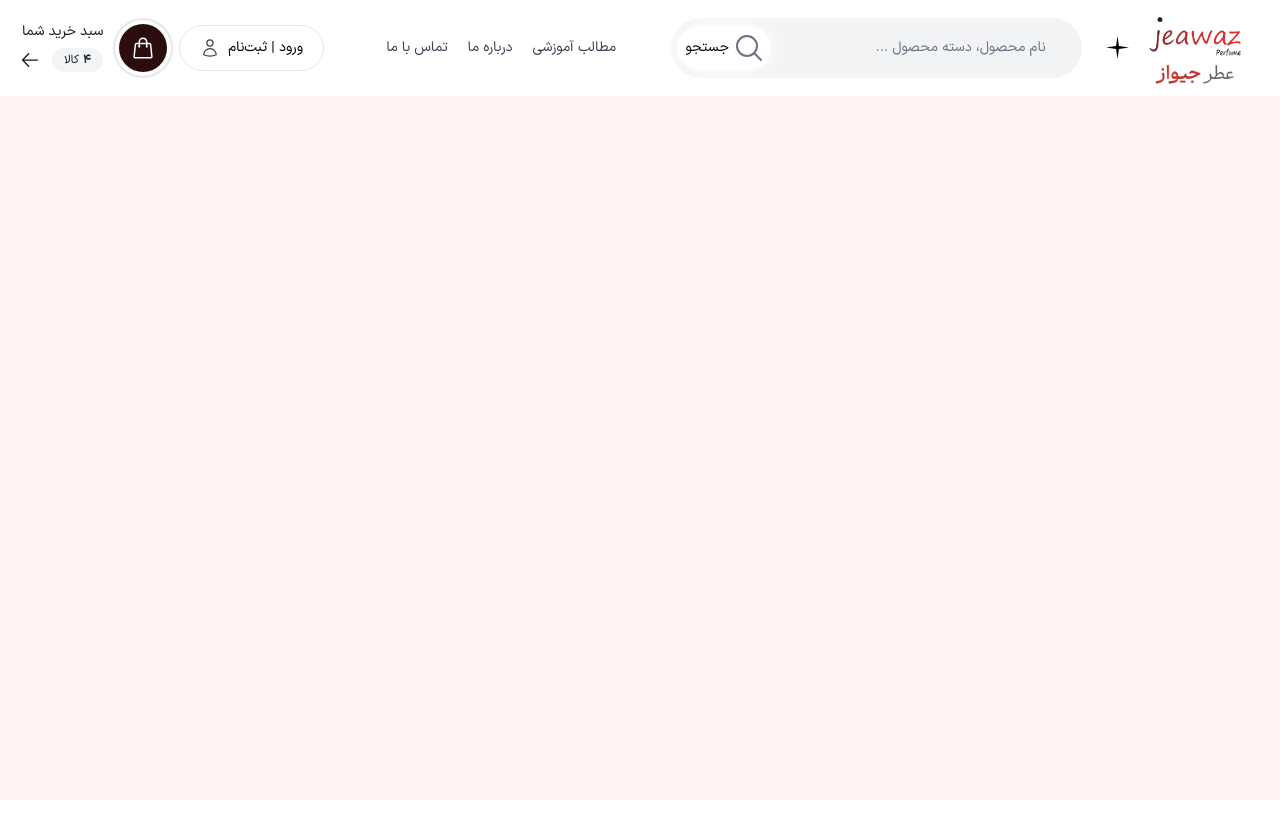
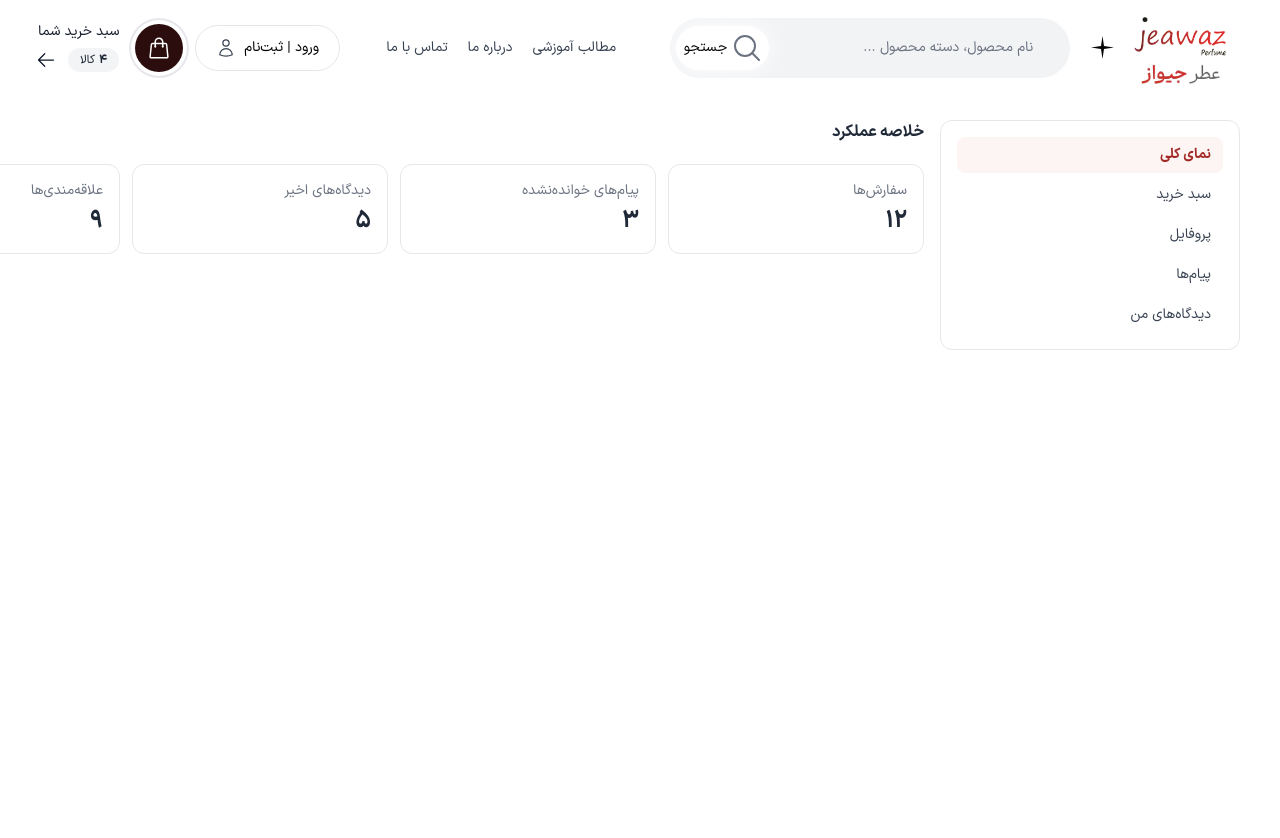
Before and after one commit to MohammadmehdiJamalpour/jeawaz, a React (Vite) app: page /dashboard in a window 1280 px wide. Shown: the top 838 px of the page. Before the commit the page ends 800 px from the top, so only its background shows below. Built offline with nearby package versions, Linux system fonts and the light colour scheme.

Commit message:
routed for dashboard added+ dashboard structure components added

```diff
--- a/package.json
+++ b/package.json
@@ -10,6 +10,7 @@
     "preview": "vite preview"
   },
   "dependencies": {
+    "@headlessui/react": "^2.2.6",
     "@heroicons/react": "^2.2.0",
     "react": "^19.1.0",
     "react-dom": "^19.1.0",
--- a/src/App.jsx
+++ b/src/App.jsx
@@ -1,12 +1,30 @@
 import { Routes, Route } from "react-router-dom";
+import AppLayout from "./pages/AppLayout";
 import MainPage from "./pages/MainPage";
 import DashboardPage from "./pages/DashboardPage";
+
+// import DashboardHome from "./pages/dashboard/Home";
+// import DashboardCart from "./pages/dashboard/Cart";
+// import DashboardProfile from "./pages/dashboard/Profile";
+// import DashboardMessages from "./pages/dashboard/Messages";
+// import DashboardMyComments from "./pages/dashboard/MyComments";
 
 function App() {
   return (
     <Routes>
-      <Route path="/" element={<MainPage />} />
-      <Route path="/dashboard" element={<DashboardPage />} />
+
+      <Route element={<AppLayout />}>
+        <Route path="/" element={<MainPage />} />
+
+        {/* Dashboard + nested routes */}
+        <Route path="/dashboard" element={<DashboardPage />}>
+          <Route index element={<></>} />
+          <Route path="cart" element={<></>} />
+          <Route path="profile" element={<></>} />
+          <Route path="messages" element={<></>} />
+          <Route path="my-comments" element={<></>} />
+        </Route>
+      </Route>
     </Routes>
   );
 }
--- a/src/components/BlogCard.jsx
+++ b/src/components/BlogCard.jsx
@@ -15,7 +15,7 @@ const BlogCard = ({ item }) => {
   return (
     <article
       dir="rtl"
-      className="group relative overflow-hidden rounded-[1.25rem] border border-secondary-200 bg-white shadow-sm transition-all duration-300 hover:shadow-md hover:scale-105"
+      className="group relative flex flex-col justify-between  overflow-hidden rounded-[1.25rem] border border-secondary-200 bg-white shadow-sm transition-all duration-300 hover:shadow-md hover:scale-105"
     >
       {/* ▸ image + overlays */}
       <div className="relative">
@@ -36,7 +36,7 @@ const BlogCard = ({ item }) => {
       </div>
 
       {/* ▸ body */}
-      <div className="space-y-2 px-6 pb-5 pt-4">
+      <div className="space-y-2  px-6 pb-5 pt-4">
         <h3 className="text-[17px] font-bold leading-8 text-gray-800">
           {title}
         </h3>
@@ -46,7 +46,7 @@ const BlogCard = ({ item }) => {
       </div>
 
       {/* ▸ footer */}
-      <div className="flex items-center justify-between border-t border-secondary-200 px-6 py-4 text-[13px]">
+      <div className="flex items-center  justify-between  border-t border-secondary-200 px-6 py-4 text-[13px]">
 
 
         {/* تاریخ */}
--- a/src/components/dashboard/DashboardBody.jsx
+++ b/src/components/dashboard/DashboardBody.jsx
@@ -1,10 +1,25 @@
+import React from "react";
+import { Tab } from "@headlessui/react";
+import DashboardSidebar from "./DashboardSidebar";
+import DashboardContent from "./DashboardContent";
+
+const TABS = [
+  { id: "overview", label: "نمای کلی" },
+  { id: "cart", label: "سبد خرید" },
+  { id: "profile", label: "پروفایل" },
+  { id: "messages", label: "پیام‌ها" },
+  { id: "comments", label: "دیدگاه‌های من" },
+];
+
 const DashboardBody = ({ className = "" }) => (
-  <main className={`flex-grow p-6 ${className}`}>
+  <main dir="rtl" className={`p-4 md:p-6 ${className}`}>
+    <Tab.Group>
 
-    <h1 className="text-2xl font-semibold mb-4"></h1>
-    <p className="text-gray-600">
-
-    </p>
+      <div className="flex flex-col gap-4 md:flex-row">
+        <DashboardSidebar tabs={TABS} className="md:w-1/3 lg:w-1/4 shrink-0" />
+        <DashboardContent className="flex-1" />
+      </div>
+    </Tab.Group>
   </main>
 );
 
--- /dev/null
+++ b/src/components/dashboard/DashboardContent.jsx
@@ -0,0 +1,107 @@
+import React from "react";
+import { Tab } from "@headlessui/react";
+
+
+const PanelShell = ({ title, children }) => (
+  <section className="rounded-xl border border-gray-200 bg-white p-4 md:p-6">
+    {title && <h2 className="mb-4 text-lg font-semibold text-gray-800">{title}</h2>}
+    {children}
+  </section>
+);
+
+/* ----------------- Panels ----------------- */
+const OverviewPanel = () => {
+  const cards = [
+    { k: "orders", label: "سفارش‌ها", value: "۱۲" },
+    { k: "messages", label: "پیام‌های خوانده‌نشده", value: "۳" },
+    { k: "comments", label: "دیدگاه‌های اخیر", value: "۵" },
+    { k: "wishlist", label: "علاقه‌مندی‌ها", value: "۹" },
+  ];
+
+  return (
+    <div className="space-y-4">
+      {/* Header */}
+      <div className="flex items-center justify-between">
+        <h3 className="text-base font-semibold text-gray-800">خلاصه عملکرد</h3>
+      </div>
+
+
+      <div className="relative">
+        <div
+          className="
+            flex gap-3 overflow-x-auto overscroll-x-contain
+            snap-x snap-mandatory
+            [scrollbar-width:none] [-ms-overflow-style:none]
+            [&::-webkit-scrollbar]:hidden
+            py-1
+          "
+          aria-label="کارت‌ها"
+        >
+          {cards.map((card) => (
+            <div
+              key={card.k}
+              className="
+                snap-start shrink-0 w-64
+                rounded-xl border border-gray-200 bg-white p-4
+              "
+            >
+              <p className="text-sm text-gray-500">{card.label}</p>
+              <p className="mt-1 text-2xl font-bold text-gray-800">{card.value}</p>
+            </div>
+          ))}
+        </div>
+      </div>
+    </div>
+  );
+};
+
+const CartPanel = () => (
+  <PanelShell title="سبد خرید">
+    <p className="text-gray-600">اینجا آیتم‌های سبد خرید نمایش داده می‌شوند.</p>
+  </PanelShell>
+);
+
+const ProfilePanel = () => (
+  <PanelShell title="پروفایل">
+    <p className="text-gray-600">اطلاعات کاربری و تنظیمات.</p>
+  </PanelShell>
+);
+
+const MessagesPanel = () => (
+  <PanelShell title="پیام‌ها">
+    <p className="text-gray-600">صندوق پیام‌های شما.</p>
+  </PanelShell>
+);
+
+const CommentsPanel = () => (
+  <PanelShell title="دیدگاه‌های من">
+    <p className="text-gray-600">لیست دیدگاه‌های شما.</p>
+  </PanelShell>
+);
+
+/* ----------------- Host ----------------- */
+const DashboardContent = ({ className = "" }) => {
+  return (
+    <div className={`space-y-4 ${className}`}>
+      <Tab.Panels className="space-y-4">
+        <Tab.Panel>
+          <OverviewPanel />
+        </Tab.Panel>
+        <Tab.Panel>
+          <CartPanel />
+        </Tab.Panel>
+        <Tab.Panel>
+          <ProfilePanel />
+        </Tab.Panel>
+        <Tab.Panel>
+          <MessagesPanel />
+        </Tab.Panel>
+        <Tab.Panel>
+          <CommentsPanel />
+        </Tab.Panel>
+      </Tab.Panels>
+    </div>
+  );
+};
+
+export default React.memo(DashboardContent);
--- /dev/null
+++ b/src/components/dashboard/DashboardSidebar.jsx
@@ -0,0 +1,30 @@
+import React from "react";
+import { Tab } from "@headlessui/react";
+
+const DashboardSidebar = ({ tabs, className = "" }) => {
+  return (
+    <aside className={`rounded-xl border border-gray-200 bg-white p-3 md:p-4 ${className}`}>
+
+      <Tab.List className="flex max-h-[70vh] flex-col gap-1 overflow-y-auto">
+        {tabs.map((t) => (
+          <Tab
+            key={t.id}
+            className={({ selected }) =>
+              [
+                "text-right rounded-lg px-3 py-2 text-sm transition focus:outline-none",
+                "focus-visible:ring-2 focus-visible:ring-primary-500",
+                selected
+                  ? "bg-primary-50 text-primary-700 font-semibold"
+                  : "text-gray-700 hover:bg-gray-50",
+              ].join(" ")
+            }
+          >
+            {t.label}
+          </Tab>
+        ))}
+      </Tab.List>
+    </aside>
+  );
+};
+
+export default React.memo(DashboardSidebar);
--- a/src/components/header/Actions.jsx
+++ b/src/components/header/Actions.jsx
@@ -1,14 +1,16 @@
 import React from "react";
-import { useNavigate } from "react-router-dom";
-import {
-  Squares2X2Icon,
-  UserIcon,
-} from "@heroicons/react/24/outline";
+import { useNavigate, useLocation } from "react-router-dom";
+import { UserIcon } from "@heroicons/react/24/outline";
 import CircleBtn from "../../ui/CircleBtn";
 import CartAction from "./CartAction";
 
 const Actions = React.memo(function Actions() {
   const navigate = useNavigate();
+  const { pathname } = useLocation();
+
+
+  const isOnDashboard =
+    pathname === "/dashboard" || pathname.startsWith("/dashboard/");
 
   return (
     <div className="flex flex-1 items-center justify-end gap-2" dir="rtl">
@@ -16,20 +18,19 @@ const Actions = React.memo(function Actions() {
       <button
         type="button"
         onClick={() => navigate("/dashboard")}
-        className="flex items-center gap-2 rounded-full border border-gray-300/60 px-5 py-3 text-xs lg:text-sm  hover:shadow"
+        className="flex items-center gap-2 rounded-full border border-gray-300/60 px-5 py-3 text-xs lg:text-sm hover:shadow"
       >
         ورود | ثبت‌نام
         <UserIcon className="h-5 w-5 text-gray-700" />
       </button>
 
-      {/* NEW: CartAction (replaces old CircleBtn cart) */}
+
       <CartAction
-        count={4}                               // TODO: wire to your cart state
-        onOpen={() => navigate("/cart")}
+        count={4}                                   // TODO: wire to real cart count
+        onOpen={() => navigate("/dashboard/cart")}
         onBack={() => navigate(-1)}
+        showBack={isOnDashboard}
       />
-
-
     </div>
   );
 });
--- /dev/null
+++ b/src/pages/AppLayout.jsx
@@ -0,0 +1,14 @@
+import React from "react";
+import { Outlet } from "react-router-dom";
+import Header from "../components/header/Header";
+
+const AppLayout = () => {
+  return (
+    <div className="min-h-screen max-w-7xl lg:max-w-8xl xl:max-w-9xl 3xl:max-w-10xl container mx-auto">
+      <Header />
+      <Outlet />
+    </div>
+  );
+};
+
+export default AppLayout;
--- a/src/pages/DashboardPage.jsx
+++ b/src/pages/DashboardPage.jsx
@@ -3,8 +3,7 @@ import DashboardBody from "../components/dashboard/DashboardBody";
 
 
 const DashboardPage = () => (
-  <div className="min-h-screen flex bg-red-50 flex-col">
-    <Header />
+  <div className="min-h-screen flex flex-col">
     <DashboardBody className="flex-grow" />
   </div>
 );
--- a/src/pages/MainPage.jsx
+++ b/src/pages/MainPage.jsx
@@ -1,10 +1,9 @@
-import Header from "../components/header/Header";
+import React from "react";
 import Body from "../components/Body";
 import Footer from "../components/Footer";
 
 const MainPage = () => (
-  <div className="min-h-screen max-w-7xl lg:max-w-8xl 3xl:max-w-10xl mx-auto container flex flex-col">
-    <Header />
+  <div className=" mx-auto flex flex-col">
     <Body />
     <Footer />
   </div>
```
Also changed, not shown: src/components/header/CartAction.jsx (+13 -14 lines), 1 other file (tests, documents, lock files or other folders).
